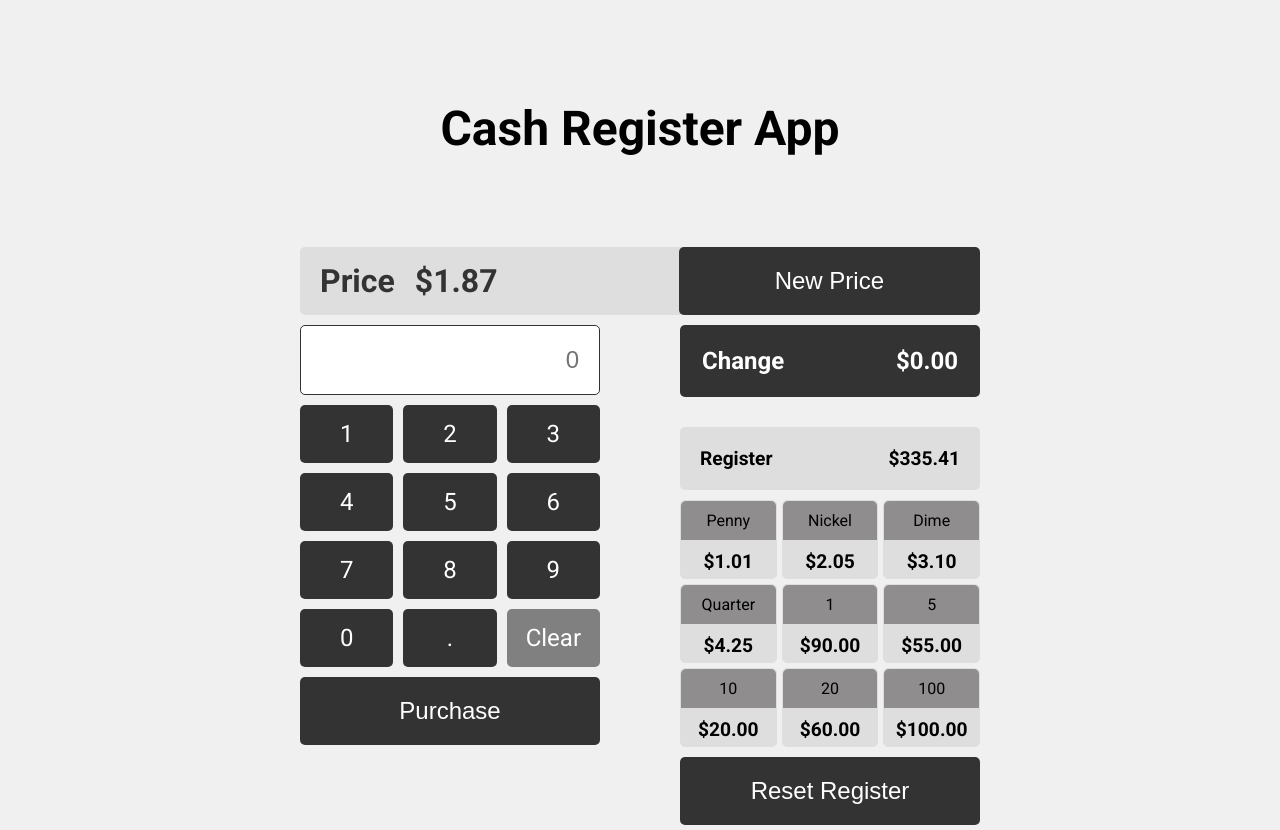
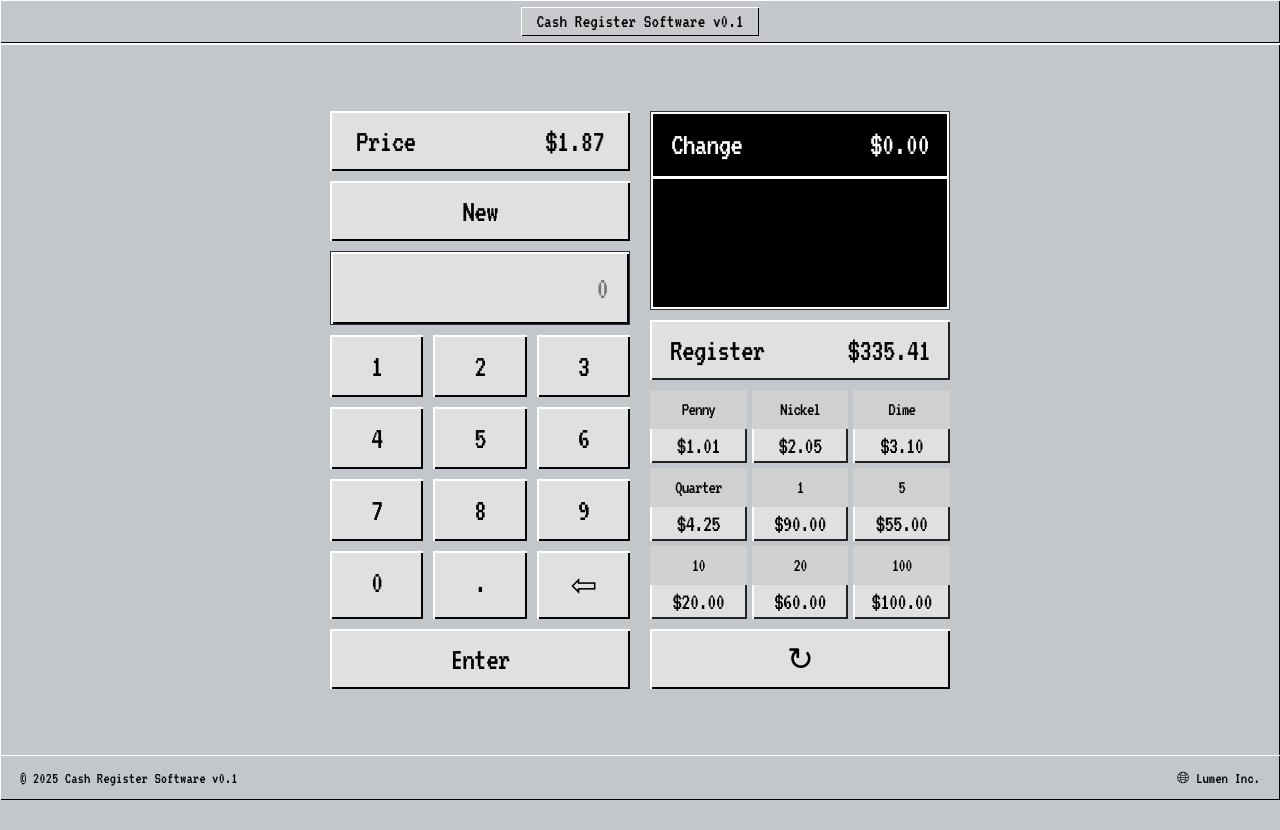
Before and after one commit to pedroalves-dv/cash-register, a plain HTML site: page index.html in a window 1280 px wide. After the commit the page ends 800 px from the top, so only its background shows below. Drawn offline with Linux system fonts and the light colour scheme; a web font is replaced by a local one.

Commit message:
UI fun retro style added

```diff
--- a/css/styles.css
+++ b/css/styles.css
@@ -1,5 +1,13 @@
-@import url("https://fonts.googleapis.com/css2?family=Roboto:ital,wght@0,100;0,300;0,400;0,500;0,700;0,900;1,100;1,300;1,400;1,500;1,700;1,900&display=swap");
+/* Importing Fonts */
+@import url('https://fonts.googleapis.com/css2?family=DM+Sans:ital,opsz,wght@0,9..40,100..1000;1,9..40,100..1000&display=swap');
+@import url('https://fonts.googleapis.com/css2?family=Archivo:ital,wght@0,100..900;1,100..900&display=swap');
+@import url('https://fonts.googleapis.com/css2?family=Inter:ital,opsz,wght@0,14..32,100..900;1,14..32,100..900&display=swap');
+@import url('https://fonts.googleapis.com/css2?family=Jersey+10&display=swap');
+@import url('https://fonts.googleapis.com/css2?family=Geo:ital@0;1&display=swap');
+@import url('https://fonts.googleapis.com/css2?family=Sarpanch:wght@400;500;600;700;800;900&display=swap');
+@import url('https://fonts.googleapis.com/css2?family=VT323&display=swap');
 
+/* Global Styles */
 * {
   margin: 0;
   padding: 0;
@@ -8,57 +16,128 @@
 
 body,
 html {
-  margin-top: 30px;
-  font-family: "Roboto", serif;
+  font-family: "DM Sans", serif;
+  font-family: "Inter", serif;
+
+  font-optical-sizing: auto;
+  font-size: 16px;
+  width: 100vw;
+  height: 100vh;
+  background-color: #c3c7cb;
+  color: #000;
+
+}
+
+body {
+  box-shadow: inset 1px 1px 0 #fff, inset -1px -1px 0 #000;
   display: flex;
   flex-direction: column;
-  align-items: center;
-  height: 100vh;
-  background-color: #f0f0f0;
 }
 
-h1 {
-  margin-top: 40px;
-  margin-bottom: 90px;
-  font-size: 3rem;
+/* Header */
+.header {
+  font-family: "VT323", serif;
+  display: flex;
+  justify-content: start;
+  align-items: center;
+  background-color: #c3c7cb;
+  color: #000;
+  width: 100%;
+  height: 45px;
+  padding: 20px;
+  font-size: rem;
+  font-weight: 400;
+  border-bottom: 2px solid #fff;
+  box-shadow: inset 1px 1px 0 #fff, inset -1px -1px 0 #000;
 }
 
-/* Styling for the #price-box */
+.footer {
+  font-family: "VT323", serif;
+  display: flex;
+  justify-content: space-between;
+  align-items: center;
+  background-color: #c3c7cb;
+  color: #000;
+  width: 100%;
+  height: 45px;
+  padding: 20px;
+  font-size: rem;
+  font-weight: 400;
+  box-shadow: inset 1px 1px 0 #ffffff, inset -1px -1px 0 #000000;
+}
+
+.logo {
+  margin: 0 auto;
+  font-size: 1.2rem;
+  padding: 5px 15px;
+  background-color: #c8c9cc;
+  color: rgb(0, 0, 0);
+  box-shadow: inset 1px 1px 0 #fff, inset -1px -1px 0 #000;
+}
+
+/* App Container */
+#app {
+  display: flex;
+  flex-direction: row;
+  justify-content: space-between;
+  width: 620px;
+  margin: auto auto;
+  /* margin-top: 60px; */
+  letter-spacing: -1px;
+}
+
+/* Price Box */
 #price-box {
   display: flex;
   justify-content: space-between;
   align-items: center;
-  background-color: #dedede;
-  color: #333;
-  border-radius: 5px;
+  background-color: #e0e0e0;
   font-size: 1.5rem;
-  margin-bottom: 10px;
+  height: 60px;
   width: 100%;
-  gap: 5rem;
+  font-family: "VT323", serif;
+  box-shadow: inset 2px 2px 0 #fff, inset -2px -2px 0 #000;
 }
 
 .label-amount {
   display: flex;
-  justify-content: start; /* Space between label and amount */
+  justify-content: space-between;
   align-items: center;
-  width: 50%; /* Takes up 50% of #price-box */
   font-size: 2rem;
-  padding-left: 20px;
-  padding-right: px;
-}
-
-.price-label {
-  font-weight: bold;
+  padding: 20px;
+  width: 96%;
+  height: 57px;
+  /* background: #e0e0e0; */
+  margin: auto;
 }
 
 .price-amount {
-  font-weight: bold;
+  display: flex;
+  justify-content: center;
+  align-items: center;
   font-size: 2rem;
-  margin-left: 20px;
+  margin-left: 10px;
 }
 
-#toggle-price-btn {
-  width: 50%;
+#toggle-price-btn,
+#toggle-register-btn {
+  font-family: "VT323", serif;
+  display: flex;
+  justify-content: center;
+  align-items: center;
+  height: 60px;
+  font-size: 2rem;
+  letter-spacing: -1px;
+  background-color: #e0e0e0;
+  color: #000;
+  border: none;
+  border-radius: 0;
+  cursor: pointer;
+  box-shadow: inset 2px 2px 0 #fff, inset -2px -2px 0 #000;
+}
+
+#toggle-register-btn:hover {
+  background-color: #d0d0d0;
 }
 
 .price-amount.editing {
@@ -67,19 +146,10 @@ h1 {
 
 .selected {
   border: 1px solid #007bff; /* Blue border to indicate selection */
-  border-radius: 5px;
+  border-radius: 0;
 }
 
-#app {
-  display: flex;
-  flex-direction: row;
-  justify-content: space-between;
-  gap: 5rem;
-}
-
-/* KEYPAD */
-
-/* Container styling */
+/* Keypad */
 .container {
   width: 300px;
   display: flex;
@@ -87,88 +157,127 @@ h1 {
   gap: 10px;
 }
 
-/* Input field styling */
 .input-field {
-  font-size: 1.5rem;
+  font-size: 2rem;
   padding: 20px;
   text-align: right;
   border: 1px solid #333;
-  border-radius: 5px;
+  border-radius: 0;
+  background-color: #e0e0e0;
+  color: #000;
+  font-family: 'Courier New', Courier, monospace;
+  font-family: "Geo", serif;
+  font-family: "VT323", serif;
+  box-shadow: inset 2px 2px 0 #fff, inset -2px -2px 0 #000;
 }
 
-/* Keypad grid styling */
 .keypad {
   display: grid;
   grid-template-columns: repeat(3, 1fr);
   gap: 10px;
+  font-family: 'Courier New', Courier, monospace;
+  font-family: "Geo", serif;
+  font-family: "VT323", serif;
 }
 
-/* Key styling */
 .key {
-  font-size: 1.5rem;
+  /* font-weight: 700; */
+  font-size: 2rem;
   padding: 15px;
   text-align: center;
-  background-color: #333;
-  color: white;
-  border-radius: 5px;
+  background-color: #e0e0e0;
+  color: #000;
+  border-radius: 0;
   cursor: pointer;
   transition: background 0.2s;
+  box-shadow: inset 2px 2px 0 #fff, inset -2px -2px 0 #000;
 }
 
-/* Hover effect */
 .key:hover {
-  background-color: #555;
+  background-color: #d0d0d0;
 }
 
-/* Clear button styling */
 .clear {
   grid-column: 3; /* Place it in the last column */
-  background-color: gray;
+  background-color: #e0e0e0;
+  color: #000;
+  border-radius: 0;
+  display: flex;
+  justify-content: center;
+  align-items: center;
+  font-size: 2rem;
+  font-weight: 400;
+  box-shadow: inset 2px 2px 0 #fff, inset -2px -2px 0 #000;
 }
 
 .clear:hover {
-  background-color: #c9302c;
+  background-color: #d0d0d0;
 }
 
 button {
-  font-size: 1.5rem;
+  font-size: 1.2rem;
   padding: 20px;
-  text-align: center;
-  background-color: #333;
-  color: white;
-  border-radius: 5px;
+  display: flex;
+  justify-content: center;
+  align-items: center;
+  background-color: #e0e0e0;
+  color: #000;
+  border-radius: 0;
   border: none;
   cursor: pointer;
-  transition: background 0.2s;
+  transition: background 0.3s;
+  letter-spacing: -1px;
+  height: 60px;
+  box-shadow: inset 2px 2px 0 #fff, inset -2px -2px 0 #000;
+}
+
+#purchase-btn,
+#reset-btn {
+  font-size: 2rem;
+  font-family: "VT323", serif;
 }
 
 button:hover {
-  background-color: #2c67c7;
+  background-color: #d0d0d0;
 }
 
-/* REGISTER */
+/* Register */
+#change-due {
+  font-family: "VT323", serif;
+  display: flex;
+  flex-direction: column;
+  justify-content: center;
+  align-items: start;
+  background-color: #000000;
+  color: #ffffff;
+  font-size: 2rem;
+  height: 100%;
+  border: 1px solid #333;
+  box-shadow: inset 2px 2px 0 #ffffff, inset -2px -2px 0 #ffffff;
+}
 
-#change-due {
+.change-container {
+  padding: 16px 20px;
   display: flex;
   justify-content: space-between;
-  align-items: center;
-  padding: 22px;
-  background-color: #333;
-  color: white;
-  border-radius: 5px;
-  font-size: 1.5rem;
-  margin-bottom: 20px;
+  width: 100%;
+  border-bottom: 1px solid #ffffff;
 }
 
-/* Styling for the "Change" label */
-.change-label {
-  font-weight: bold;
+.alert-screen {
+  display: flex;
+  justify-content: start;
+  background-color: #000000;
+  color: #ffffff;
+  font-size: 1.5rem;
+  height: 100%;
+  width: 100%;
+  padding: 12px 20px;
+  box-shadow: inset 2px 2px 0 #ffffff, inset -2px -2px 0 #ffffff;
 }
 
-/* Styling for the amount display */
 .change-amount {
-  font-weight: bold;
-  font-size: 1.5rem;
+  font-size: 2rem;
 }
 
 .register {
@@ -176,75 +285,77 @@ button:hover {
   display: flex;
   flex-direction: column;
   gap: 10px;
+  font-family: 'Courier New', Courier, monospace;
+  font-family: "Geo", serif;
+  font-family: "VT323", serif;
 }
 
-/* Styling for the .total container in .register */
 .total {
   display: flex;
   justify-content: space-between;
   align-items: center;
   padding: 20px;
-  background-color: #dedede;
-  border-radius: 5px;
-  font-size: 1.2rem;
+  background-color: #e0e0e0;
+  color: #000;
+  border-radius: 0;
+  font-size: 2rem;
+  height: 60px;
+  box-shadow: inset 2px 2px 0 #fff, inset -2px -2px 0 #222;
 }
 
-/* Styling for the "Register" label */
-.register-label {
-  font-weight: bold;
+.register-amount {
+  font-size: 2rem;
 }
 
-/* Styling for the amount display */
-.register-amount {
-  font-weight: bold;
-  font-size: 1.2rem;
-}
-
-/* Grid container for units */
+/* Units Grid */
 .units-grid {
   display: grid;
   grid-template-columns: repeat(3, 1fr); /* 3 columns */
   gap: 5px;
 }
 
-/* Unit box styling */
 .unit {
   text-align: center;
-  background-color: #dedede;
-  border-radius: 5px;
-  border: 1px solid #dedede;
+  background-color: #e0e0e0;
+  color: #000;
+  border-radius: 0;
+  box-shadow: inset 2px 2px 0 #fff, inset -2px -2px 0 #222;
 }
 
-/* Label and value styling within each unit */
 .unit .label {
-  font-size: 1rem;
-  margin-bottom: 5px;
+  font-size: 1.2rem;
 }
 
 .label {
-  background-color: #8f8d8d;
+  background-color: #d0d0d0;
+  color: #000;
   padding: 10px;
-  border-radius: 5px 5px 0px 0px;
-}
-.unit .amount {
-  font-size: 1.2rem;
-  font-weight: bold;
+  border-radius: 0;
 }
 
+.unit .amount,
 .amount {
+  font-size: 1.5rem;
   padding: 5px;
 }
 
-
+/* Media Queries */
 @media (max-width: 600px) {
   #app {
     flex-direction: column;
     align-items: center;
+    width: 80%;
   }
 
   .price-box {
-    display: flex;
     flex-direction: column;
   }
 
+  .container {
+    margin-bottom: 30px;
+  }
+
+  .register {
+    margin-bottom: 60px;
+  }
 }
--- a/index.html
+++ b/index.html
@@ -5,22 +5,24 @@
     <meta name="viewport" content="width=device-width, initial-scale=1.0" />
     <meta http-equiv="X-UA-Compatible" content="ie=edge" />
     <title>HTML 5 Boilerplate</title>
-    <link rel="stylesheet" href="/cash-register/css/styles.css" />
+    <link rel="stylesheet" href="css/styles.css" />
   </head>
   <body>
-    <h1>Cash Register App</h1>
+    <div class="header">
+      <p class="logo">Cash Register Software v0.1</p>
+    </div>
 
     <!-- Price Display -->
-    <div id="price-box">
-      <div class="label-amount">
-        <div class="price-label">Price</div>
-        <div class="price-amount">$1.87</div>
-      </div>
-      <button id="toggle-price-btn">New Price</button>
-    </div>
 
     <div id="app">
       <div class="container">
+        <div id="price-box">
+          <div class="label-amount">
+            <div class="price-label">Price</div>
+            <div class="price-amount">$1.87</div>
+          </div>
+        </div>
+        <button id="toggle-price-btn">New</button>
         <!-- Input Field -->
         <input type="text" class="input-field" id="cash" placeholder="0" />
 
@@ -37,23 +39,25 @@
           <div class="key">9</div>
           <div class="key">0</div>
           <div class="key">.</div>
-          <div class="key clear">Clear</div>
+          <div class="key clear">⇦</div>
         </div>
-        <button id="purchase-btn">Purchase</button>
+        <button id="purchase-btn">Enter</button>
       </div>
 
       <div class="register">
-
         <div id="change-due">
-          <div class="change-label">Change</div>
-          <div class="change-amount">$0.00</div>
+          <div class="change-container">
+            <div class="change-label">Change</div>
+            <div class="change-amount">$0.00</div>
+          </div>
+          <div class="alert-screen"></div>
         </div>
 
         <div class="total">
           <div class="register-label">Register</div>
-          <div class="register-amount">$200.00</div>
+          <div class="register-amount">$0.00</div>
         </div>
-
+        <!-- <button id="toggle-register-btn">New</button> -->
         <!-- Units Grid -->
         <div class="units-grid" id="units-grid">
           <div class="unit">
@@ -94,9 +98,13 @@
           </div>
         </div>
         <!-- Reset Button -->
-        <button id="reset-btn">Reset Register</button>
+        <button id="reset-btn">↻</button>
       </div>
     </div>
-    <script src="/cash-register/js/script.js"></script>
+    <div class="footer">
+      <p>&copy; 2025 Cash Register Software v0.1</p>
+      <p>🌐︎ Lumen Inc.</p>
+    </div>
+    <script src="js/script.js"></script>
   </body>
 </html>
--- a/js/script.js
+++ b/js/script.js
@@ -8,6 +8,7 @@ const changeDueDisplay = document.querySelector(".change-amount");
 const registerAmountDisplay = document.querySelector(".register-amount");
 const unitsGrid = document.getElementById("units-grid");
 const toggleButton = document.getElementById("toggle-price-btn");
+const alertScreen = document.querySelector(".alert-screen");
 
 // Initial values
 let price = 1.87; // Static price
@@ -39,7 +40,21 @@ function resetRegister() {
   currentRegister = JSON.parse(JSON.stringify(initialCid));
   updateRegisterDisplay();
   changeDueDisplay.textContent = `$0.00`;
-  clearDisplay();
+  typeMessage(alertScreen, "Register has been reset.");
+  // clearDisplay();
+}
+
+function typeMessage(element, message, speed = 20) {
+  element.textContent = "";
+  let i = 0;
+  function type() {
+    if (i < message.length) {
+      element.textContent += message.charAt(i);
+      i++;
+      setTimeout(type, speed);
+    }
+  }
+  type();
 }
 
 // Attach reset button event
@@ -54,15 +69,18 @@ toggleButton.addEventListener("click", function () {
     priceDisplay.style.color = "blue";
     toggleButton.textContent = "Set";
     clearDisplay();
-    display.placeholder = "Enter new price";
+    typeMessage(alertScreen, "Enter new price and press 'Set' to confirm.");
+    // alertScreen.textContent = "Enter new price and press 'Set' to confirm.";
+
   } else {
     // Set new price and return to cash entry mode
     price = parseFloat(display.value);
     priceDisplay.textContent = `$${price.toFixed(2)}`;
-    priceDisplay.style.color = "#333"; // Reset display color
+    priceDisplay.style.color = "#333";
     toggleButton.textContent = "New Price";
-    display.placeholder = "0";
+    typeMessage(alertScreen, "New price has been set.");
     clearDisplay();
+
   }
 });
 
@@ -86,7 +104,6 @@ function updatePrice(value) {
 function clearDisplay() {
   if (isPriceSelected) {
     display.value = 0;
-
     priceDisplay.textContent = `$0.00`;
   } else {
     display.value = "0";
@@ -97,13 +114,17 @@ function clearDisplay() {
 function calculateChange() {
   const cash = parseFloat(display.value);
   if (isNaN(cash) || cash <= 0) {
-    alert("Please enter a valid amount.");
+    typeMessage(alertScreen, "Please enter a valid amount.");
+    alertScreen.classList.add("error");
+
     return;
   }
 
   const changeDue = roundToTwoDecimals(cash - price);
   if (changeDue < 0) {
-    alert("Customer does not have enough money to purchase the item");
+    typeMessage(alertScreen, "Customer does not have enough money. Missing: $" + Math.abs(changeDue).toFixed(2));
+    alertScreen.classList.add("error");
+
     return;
   }
 
@@ -112,6 +133,8 @@ function calculateChange() {
 
   const changeGiven = deductChangeFromRegister(changeDue);
   changeDueDisplay.textContent = `$${changeGiven.toFixed(2)}`;
+  typeMessage(alertScreen, "Change has been calculated and deducted from the register.");
+  alertScreen.classList.remove("error");
   updateRegisterDisplay();
   clearDisplay();
 }
@@ -229,6 +252,7 @@ display.addEventListener("keydown", (e) => {
 document.querySelectorAll(".key").forEach((key) => {
   key.addEventListener("click", () => {
     const value = key.textContent;
+    alertScreen.textContent = "";
     if (key.classList.contains("clear")) clearDisplay();
     else appendToDisplay(value);
   });
```
